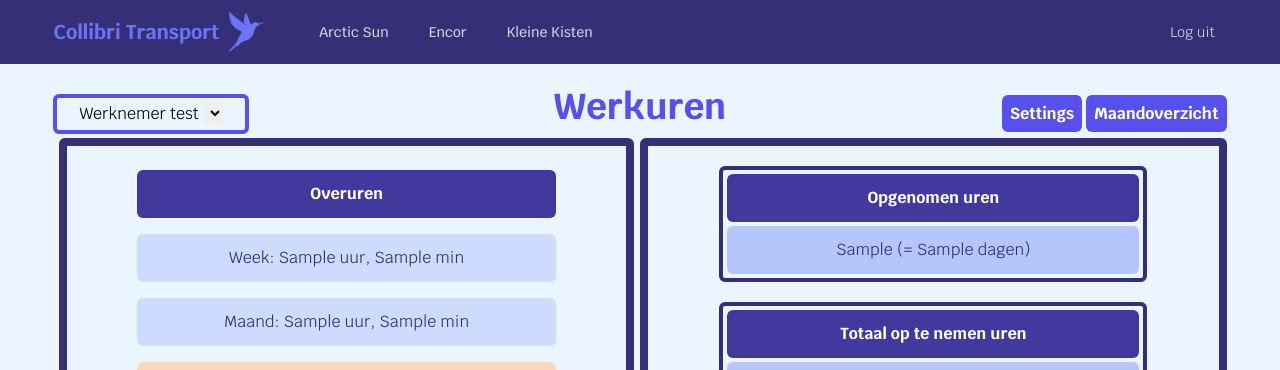
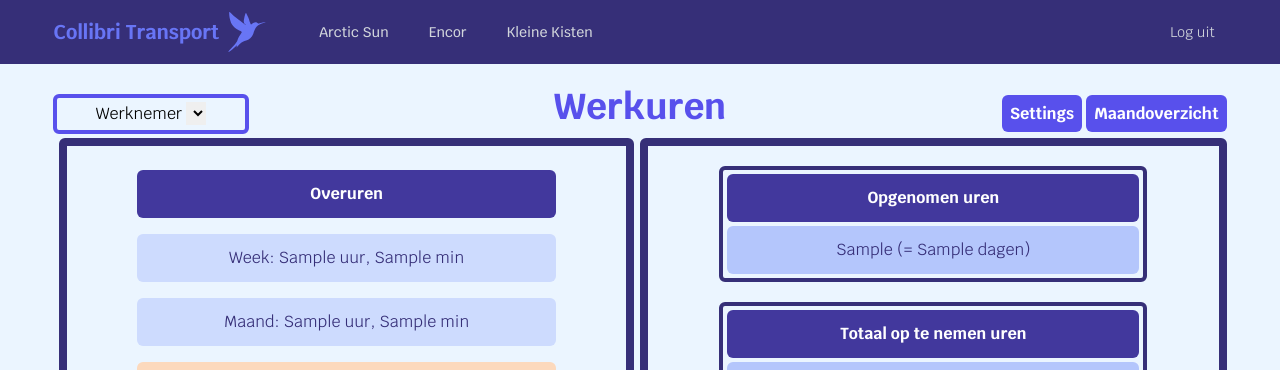
Before and after one commit to Collisa/arctic-suns, a Flask app: template templates/hours/index.html in a window 1280 px wide. Shown: the top 370 px of the page. Run offline with Flask 2, Linux system fonts and the light colour scheme; tables that the repository leaves empty hold one stand-in row (values such as "Sample post"); the template is opened without the code that fills it: values that come from a table or form of the project are taken from there, most other values are stand-ins (such as "Sample title", 1, 10 or a date in 2020); lists and menus that the app fills with data are empty; parts of the project's set-up code (start-up, migrations or seed data) failed here and were passed over; some libraries are stand-ins or nearby versions.

Commit message:
Deleted test (and where is the screensize box?)

```diff
--- a/templates/hours/index.html
+++ b/templates/hours/index.html
@@ -16,7 +16,7 @@
                     <div class="flex-1">
                         <form action="{{ url_for('hours_index') }}" method="GET">
                             <div class="w-1/2 text-center border-4 border-indigo-600 rounded-md py-1 my-1">
-                                {{ person_form.person_id.label }} test
+                                {{ person_form.person_id.label }}
                                 {{ person_form.person_id(onchange="this.form.submit()") }}
                             </div>
                         </form>
```
